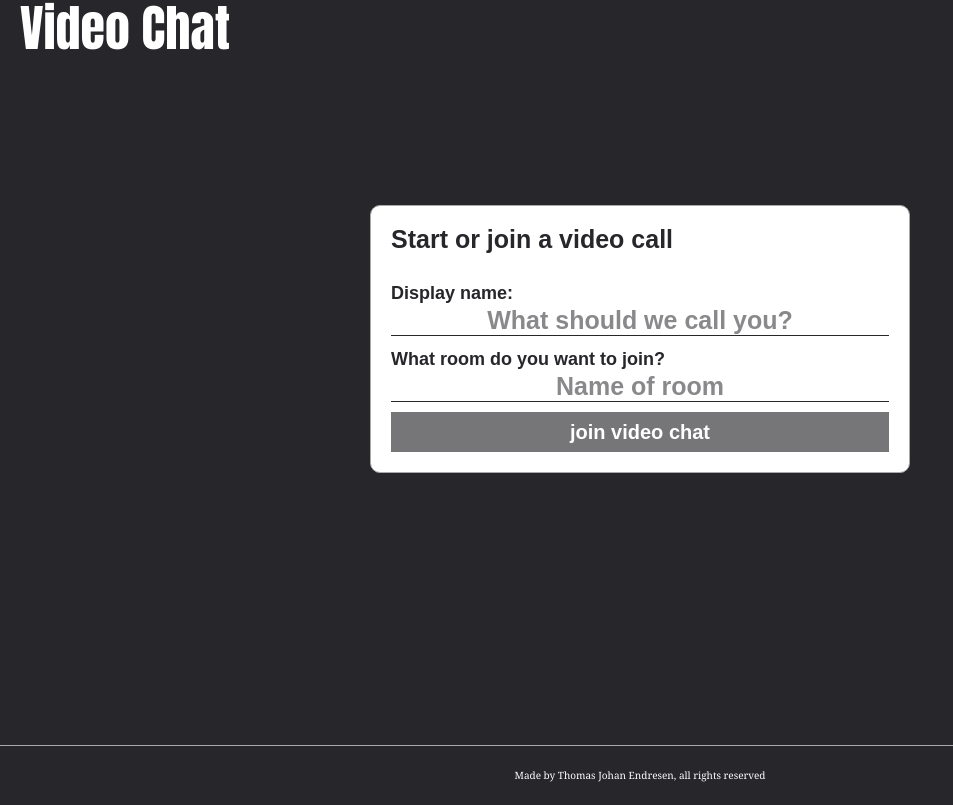
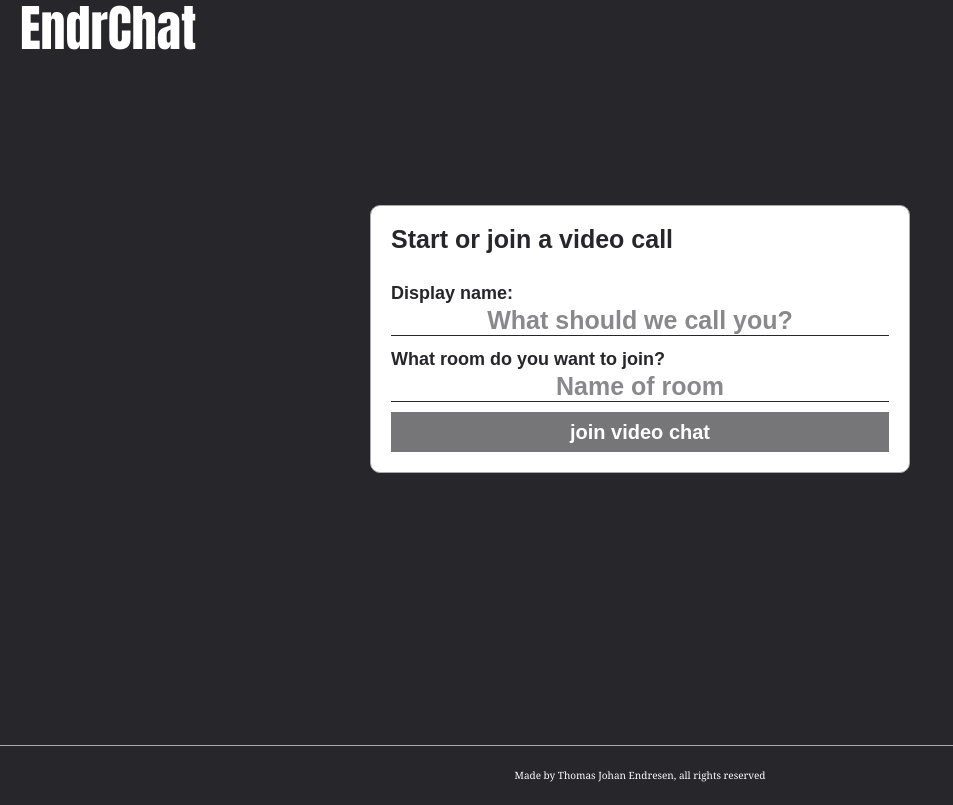
Before and after one commit to Thymas1/VideoChat, a Gatsby site: page / in a window 1280 px wide. Shown: the whole page, without its empty margins (0-953 px from the left). Built offline with nearby package versions, Linux system fonts and the light colour scheme; Gatsby itself is replaced by a stand-in of ours.

Commit message:
feat(rename): endrChat

```diff
--- a/src/components/Header.js
+++ b/src/components/Header.js
@@ -5,7 +5,7 @@ import { Link } from "gatsby"
 const Header = () => {
   return (
     <Wrapper>
-      <StyledLink to="/">Video Chat</StyledLink>
+      <StyledLink to="/">EndrChat</StyledLink>
     </Wrapper>
   )
 }
```
